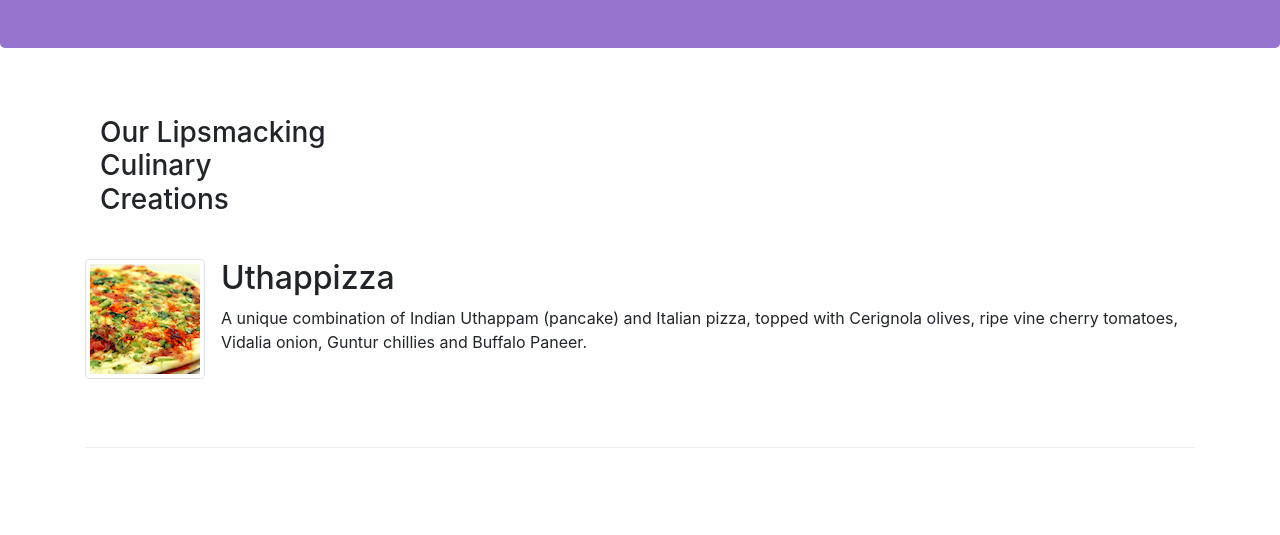
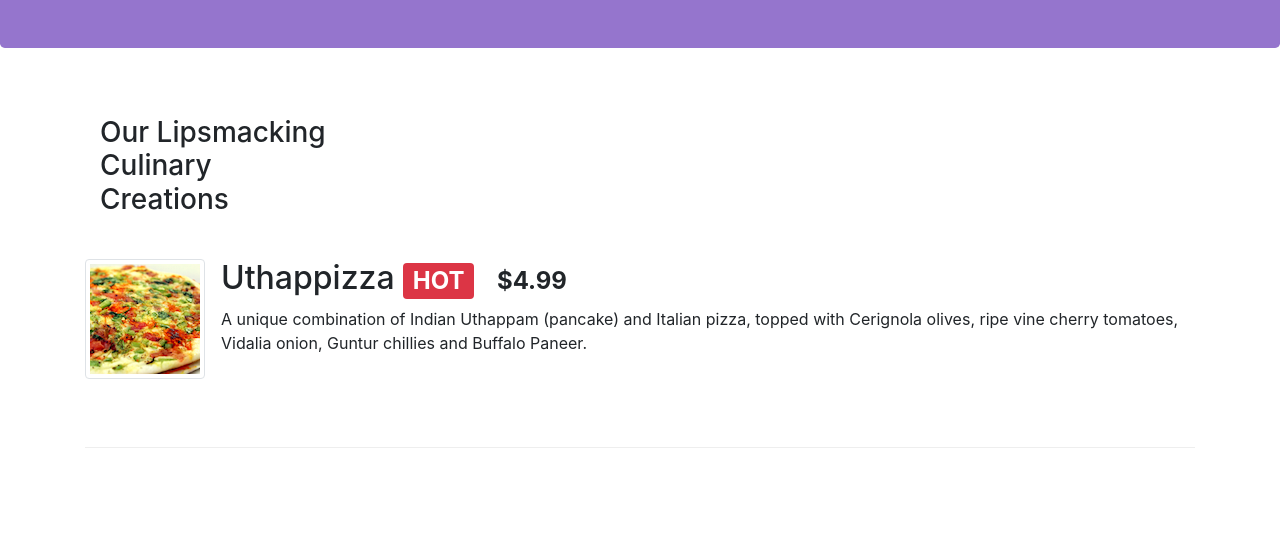
Before and after one commit to JuliePretzlaff/conFusion-project, a website: page index.html in a window 1280 px wide. Shown: the part 265-800 px from the top of the page. Drawn offline with nearby package versions, Linux system fonts and the light colour scheme.

Commit message:
alerts and badges

```diff
--- a/index.html
+++ b/index.html
@@ -71,7 +71,10 @@
             <div class="media">
                 <img class="d-flex mr-3 img-thumbnail align-self-center" src="img/uthappizza.png" alt="Uthappizza">
                 <div class="media-body">
-                    <h2 class="mt-0">Uthappizza</h2>
+                    <h2 class="mt-0">Uthappizza
+                        <span class="badge badge-danger">HOT</span>
+                        <span class="badge badge-pill badge-default">$4.99</span>
+                    </h2>
                     <p class="hidden-xs-down">A unique combination of Indian Uthappam (pancake) and Italian pizza, topped with Cerignola olives, ripe
                         vine cherry tomatoes, Vidalia onion, Guntur chillies and Buffalo Paneer.</p>
                 </div>
```
